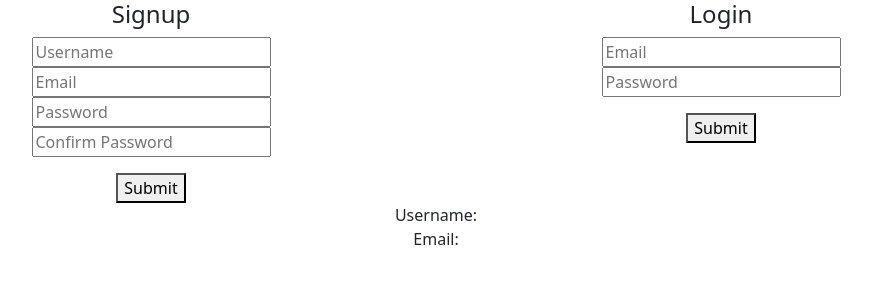
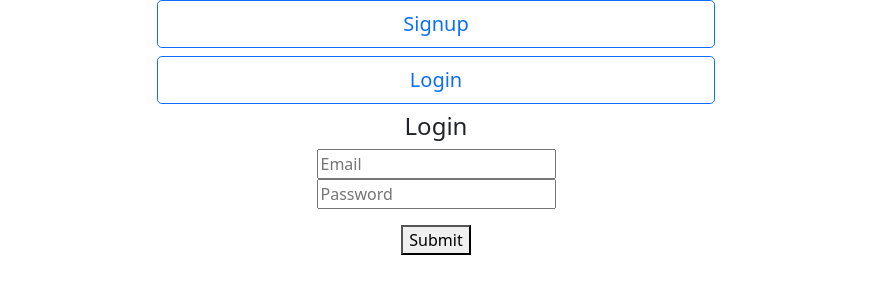
Before and after one commit to Mark-LohseMiranda/moneytracker-frontend, a React (Create React App) app: page / in a window 1280 px wide. Shown: the top 300 px of the page, without its empty margins (204-1076 px from the left). Built offline with nearby package versions, Linux system fonts and the light colour scheme.

Commit message:
updated ui

```diff
--- a/src/App.js
+++ b/src/App.js
@@ -15,12 +15,21 @@ export default function App() {
   });
   const [token, setToken] = useState();
   const [transactions, setTransactions] = useState();
+  const [showLogin, setShowLogin] = useState(true);
 
   const logout = (e) => {
     localStorage.removeItem("token");
     setUserState({ username: "", email: "", id: "" });
     setToken("");
     setTransactions();
+  };
+
+  const getTotal = () => {
+    let total = 0;
+    transactions?.forEach((item) => {
+      total = total + Number(item.value);
+    });
+    return total;
   };
 
   useEffect(() => {
@@ -53,10 +62,30 @@ export default function App() {
     <div className="container">
       {!userState.username ? (
         <>
-          <div className="row justify-content-md-center">
+          <div className="d-grid gap-2 col-6 mx-auto">
+            <button
+              className="btn btn-outline-primary btn-lg"
+              type="button"
+              onClick={() => {
+                setShowLogin(false);
+              }}
+            >
+              Signup
+            </button>
+            <button
+              className="btn btn-outline-primary btn-lg"
+              type="button"
+              onClick={() => {
+                setShowLogin(true);
+              }}
+            >
+              Login
+            </button>
+            {!showLogin ? (
               <div className="col text-center">
                 <Signup setToken={setToken} setUserState={setUserState} />
               </div>
+            ) : (
               <div className="col text-center">
                 <Login
                   setTransactions={setTransactions}
@@ -64,13 +93,7 @@ export default function App() {
                   setToken={setToken}
                 />
               </div>
-          </div>
-          <div className="row justify-content-md-center">
-            <div className="col text-center">
-              Username: {userState.username}
-              <br />
-              Email: {userState.email}
-            </div>
+            )}
           </div>
         </>
       ) : null}
@@ -83,12 +106,23 @@ export default function App() {
           </div>
           <div className="row">
             <div className="text-center">
-              <Add setTransactions={setTransactions} transactions={transactions} token={token} />
+              <Add
+                setTransactions={setTransactions}
+                transactions={transactions}
+                token={token}
+              />
             </div>
           </div>
           <div className="row">
+            <div className="text-center">Total: ${getTotal()}</div>
+          </div>
+          <div className="row">
             <div className="text-center">
-              <Display setTransactions={setTransactions} transactions={transactions} token={token}/>
+              <Display
+                setTransactions={setTransactions}
+                transactions={transactions}
+                token={token}
+              />
             </div>
           </div>
         </div>
--- a/src/components/Login/Login.js
+++ b/src/components/Login/Login.js
@@ -58,6 +58,7 @@ export default function Login(props) {
           onChange={handleLoginChange}
           type="email"
           placeholder="Email"
+          autoComplete="email"
         />
         <br />
         <input className="" id="password-login"
@@ -66,6 +67,7 @@ export default function Login(props) {
           onChange={handleLoginChange}
           type="password"
           placeholder="Password"
+          autoComplete="current-password"
         />
         <br />
         <p>{errorMsg}</p>
--- a/src/components/Signup/Signup.js
+++ b/src/components/Signup/Signup.js
@@ -75,6 +75,7 @@ export default function Signup(props) {
           name="username"
           onChange={handleSignupChange}
           placeholder="Username"
+          autoComplete="username"
         />
         <br />
         <input
@@ -85,6 +86,7 @@ export default function Signup(props) {
           onChange={handleSignupChange}
           type="email"
           placeholder="Email"
+          autoComplete="email"
         />
         <br />
         <input
@@ -95,6 +97,7 @@ export default function Signup(props) {
           onChange={handleSignupChange}
           type="password"
           placeholder="Password"
+          autoComplete="new-password"
         />
         <br />
         <input
@@ -105,6 +108,7 @@ export default function Signup(props) {
           onChange={handleSignupChange}
           type="password"
           placeholder="Confirm Password"
+          autoComplete="new-password"
         />
         <br />
 
--- a/src/components/Transaction/Add.js
+++ b/src/components/Transaction/Add.js
@@ -55,7 +55,9 @@ export default function Add(props) {
   };
   return (
     <div>
+      {withdrawal ? (
         <button
+          className="btn-primary m-3"
           onClick={() => {
             setDeposit(false);
             setWithdrawal(!withdrawal);
@@ -63,7 +65,20 @@ export default function Add(props) {
         >
           Withdrawal
         </button>
+      ) : (
         <button
+          className="m-3"
+          onClick={() => {
+            setDeposit(false);
+            setWithdrawal(!withdrawal);
+          }}
+        >
+          Withdrawal
+        </button>
+      )}
+      {deposit ? (
+        <button
+          className="btn-primary m-3"
           onClick={() => {
             setWithdrawal(false);
             setDeposit(!deposit);
@@ -71,6 +86,18 @@ export default function Add(props) {
         >
           Deposit
         </button>
+      ) : (
+        <button
+        className="m-3"
+          onClick={() => {
+            setWithdrawal(false);
+            setDeposit(!deposit);
+          }}
+        >
+          Deposit
+        </button>
+      )}
+
       {withdrawal || deposit ? (
         <form onSubmit={handleAddFormSubmit}>
           <div className="row">
```
Lines whose indentation alone changed are shown as unchanged.
